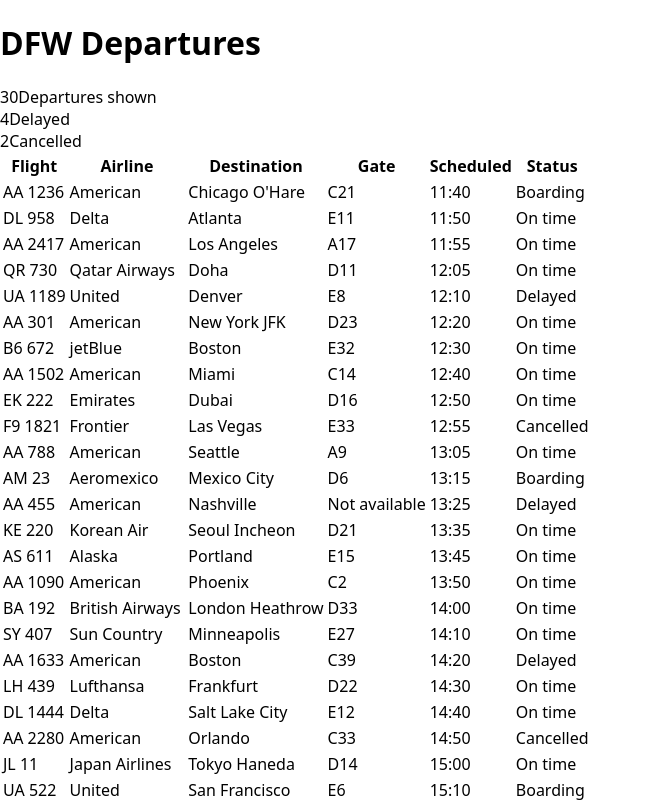
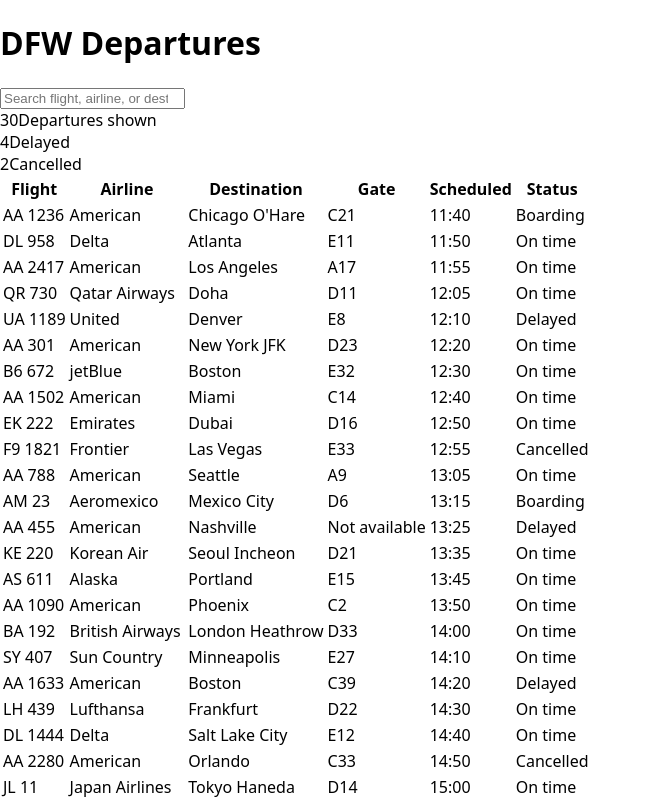
Before and after one commit to swz22/flight-board, a React (Vite) app: page / in a window 1280 px wide. Shown: the top 802 px of the page, without its empty margins (0-651 px from the left). Built offline with nearby package versions, Linux system fonts and the light colour scheme.

Commit message:
feat: add search filter

```diff
--- a/src/App.jsx
+++ b/src/App.jsx
@@ -1,5 +1,6 @@
 import { useEffect, useState } from "react";
 import { fetchDepartures } from "./api";
+import FilterBar from "./components/FilterBar";
 import SummaryCards from "./components/SummaryCards";
 import DeparturesBoard from "./components/DeparturesBoard";
 
@@ -7,6 +8,7 @@
   const [flights, setFlights] = useState([]);
   const [loading, setLoading] = useState(true);
   const [error, setError] = useState(null);
+  const [search, setSearch] = useState("");
 
   useEffect(() => {
     let ignore = false;
@@ -26,14 +28,24 @@
     };
   }, []);
 
+  const q = search.trim().toLowerCase();
+  const visible = flights.filter(
+    (f) =>
+      q === "" ||
+      f.flight.toLowerCase().includes(q) ||
+      f.airline.toLowerCase().includes(q) ||
+      f.destination.toLowerCase().includes(q),
+  );
+
   if (loading) return <p className="status-msg">Loading departures...</p>;
   if (error) return <p className="status-msg error">Could not load departures: {error}</p>;
 
   return (
     <main className="app">
       <h1>DFW Departures</h1>
-      <SummaryCards flights={flights} />
-      <DeparturesBoard flights={flights} />
+      <FilterBar search={search} onSearchChange={setSearch} />
+      <SummaryCards flights={visible} />
+      <DeparturesBoard flights={visible} />
     </main>
   );
 }
--- /dev/null
+++ b/src/components/FilterBar.jsx
@@ -0,0 +1,13 @@
+export default function FilterBar({ search, onSearchChange }) {
+  return (
+    <div className="filters">
+      <input
+        className="search"
+        type="search"
+        placeholder="Search flight, airline, or destination"
+        value={search}
+        onChange={(e) => onSearchChange(e.target.value)}
+      />
+    </div>
+  );
+}
```
